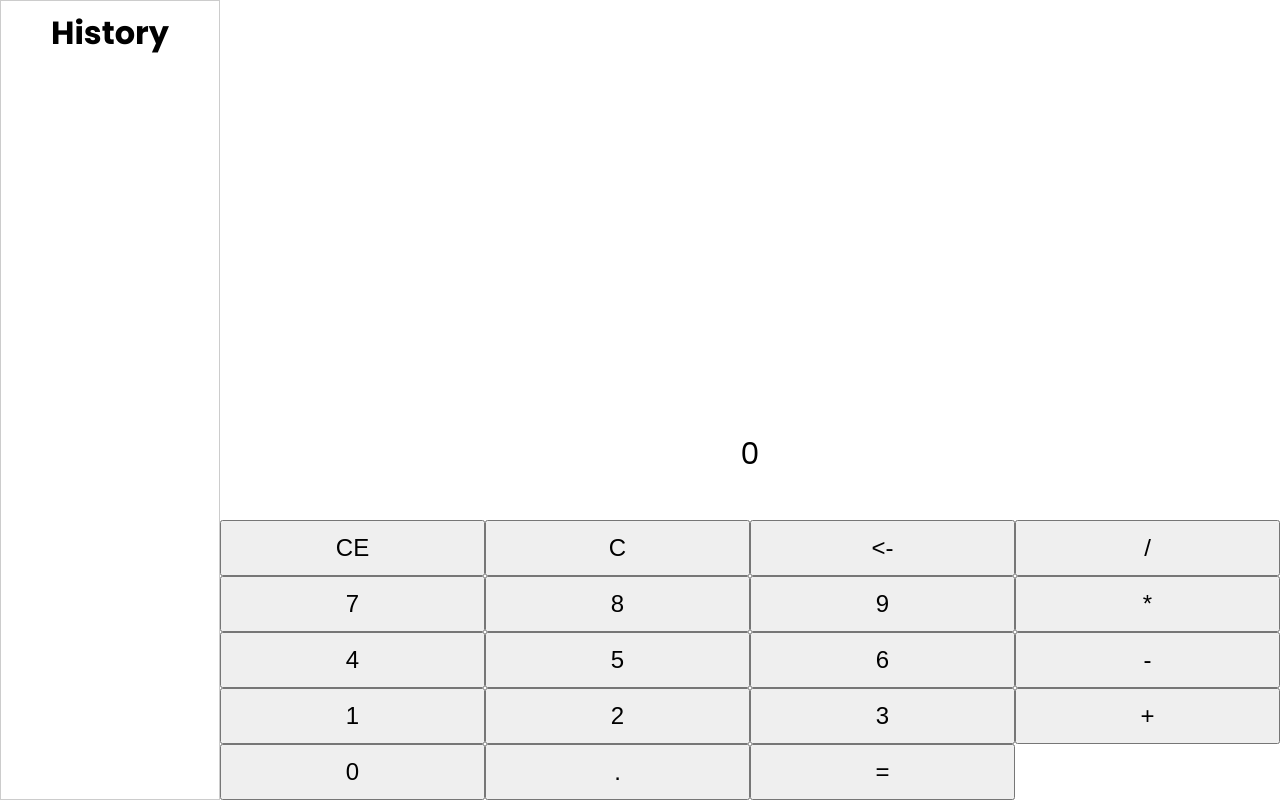
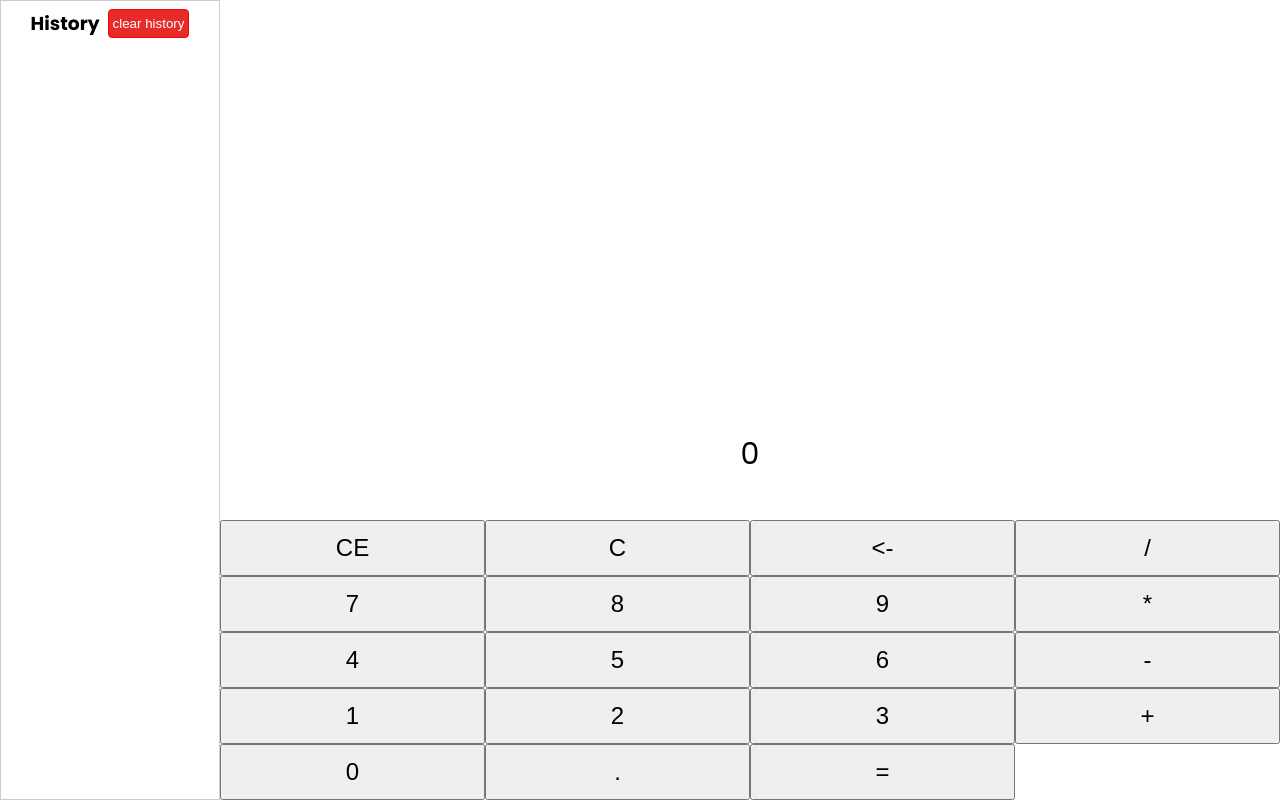
Before and after one commit to HarshitSinghT0mar/calculator-harshittomar, a React (Vite) app: page / in a window 1280 px wide. Built offline with nearby package versions, Linux system fonts and the light colour scheme.

Commit message:
feat: add clear history btn

```diff
--- a/src/App.css
+++ b/src/App.css
@@ -56,13 +56,6 @@ height: 100px;
 }
 
 
-.history-list{
-  display: flex;
-  flex-direction: column;
-  gap: 12px;
-
-}
-
 .history-container{
  width: 220px;
  height: 100%;
@@ -73,5 +66,26 @@ height: 100px;
 gap: 8px;
  align-items: center;
 height: 100vh;
+align-self: flex-start;
 overflow-y: auto;
 }
+
+.history-header{
+  display: flex;
+  gap: 8px;
+}
+.clear-history-btn{
+  background-color: rgb(231, 43, 43);
+  border-radius: 4px;
+  border: 1px solid red;
+  padding: 2px 4px;
+  color: white;
+  cursor: pointer;
+}
+
+.history-list{
+  display: flex;
+  flex-direction: column;
+  gap: 12px;
+
+}
--- a/src/App.jsx
+++ b/src/App.jsx
@@ -86,7 +86,7 @@ function App() {
   }, [history]);
   return (
     <div className="app-container">
-   <History history={history}/>
+   <History history={history} setHistory={setHistory} />
     <div className="calculator">
       <div className="output-container">
         <div className="input">{input}</div>
--- a/src/components/History.jsx
+++ b/src/components/History.jsx
@@ -1,9 +1,15 @@
 import React from 'react'
 
-const History = ({history}) => {
+const History = ({history,setHistory}) => {
+  const clearHistory=()=>{
+    setHistory([])
+  }
   return (
     <div className='history-container'>
-      <h1>History</h1>
+    <div className='history-header'>
+      <h3>History</h3>
+      <button onClick={clearHistory} className='clear-history-btn'>clear history</button>
+      </div>
      <ul className='history-list'>
       {history?.map((item, index)=>{
         return <li key={index}>{item}</li>
```
